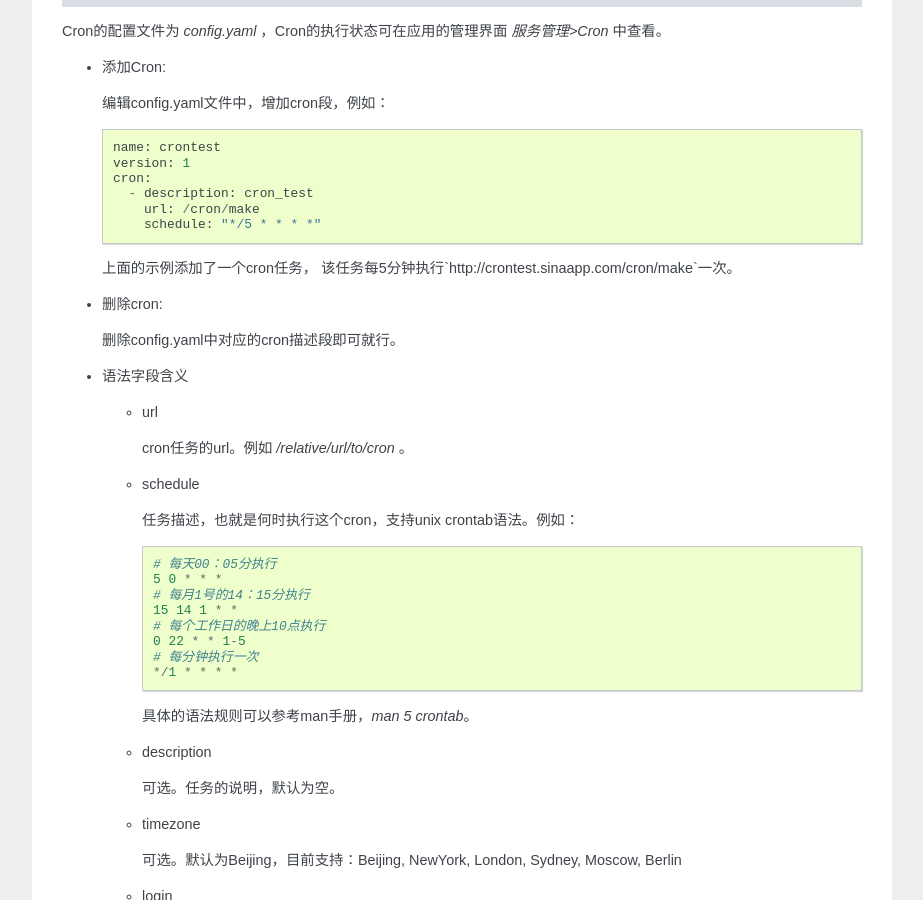
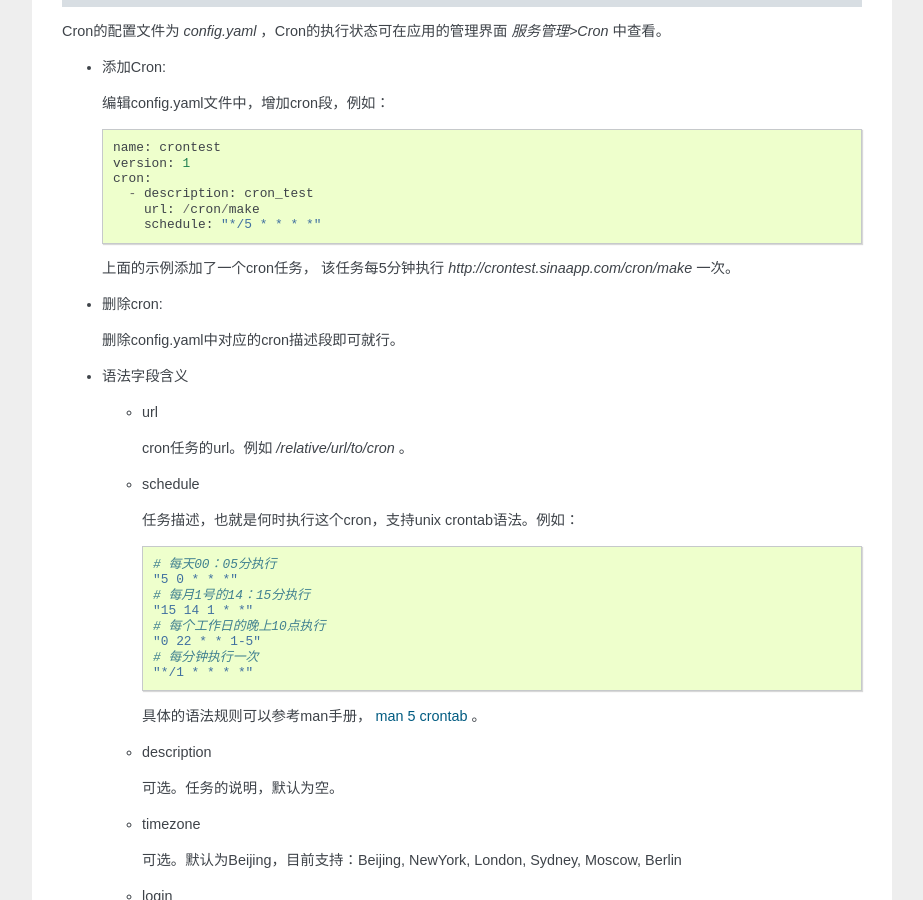
Before and after one commit to sinacloud/sae-python-dev-guide, a Sphinx documentation site: the page built from docs/service.rst, in a window 1280 px wide and 900 px high, scrolled down 3104 px. Shown: the whole window, without its empty margins (198-1121 px from the left). Built offline with Sphinx 7.4.7, drawn with Linux system fonts in a browser that asks for light colours.

Commit message:
Fix cron doc

```diff
--- a/docs/service.rst
+++ b/docs/service.rst
@@ -207,15 +207,15 @@
       任务描述，也就是何时执行这个cron，支持unix crontab语法。例如：  ::
 
                # 每天00：05分执行
-               5 0 * * *
+               "5 0 * * *"
                # 每月1号的14：15分执行
-               15 14 1 * *
+               "15 14 1 * *"
                # 每个工作日的晚上10点执行
-               0 22 * * 1-5
+               "0 22 * * 1-5"
                # 每分钟执行一次
-               */1 * * * *
+               "*/1 * * * *"
 
-      具体的语法规则可以参考man手册，`man 5 crontab`。
+      具体的语法规则可以参考man手册， `man 5 crontab`_ 。
 
     - description
 
```
Also changed, not shown: other parts of docs/service.rst (+3 -1 lines).
